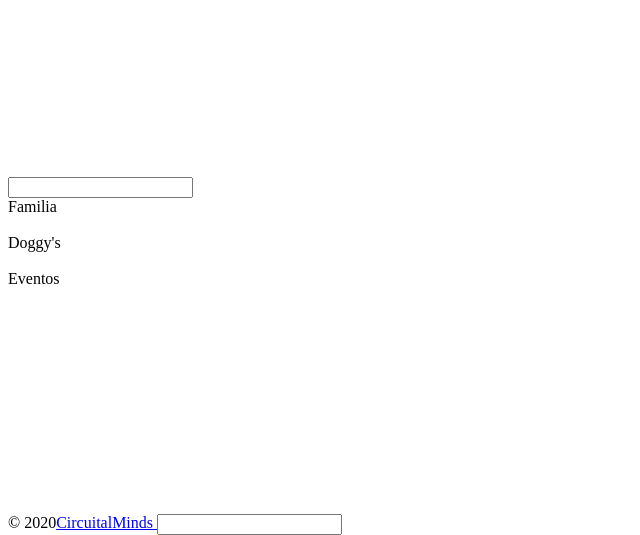
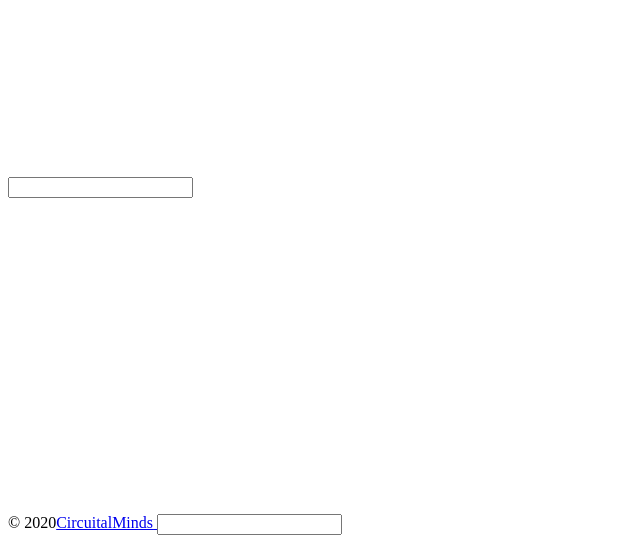
Before and after one commit to alanmatzumiya/matsuhub, a Python web app: template templates/images.html in a window 1280 px wide. Shown: the part 268-803 px from the top of the page, without its empty margins (0-640 px from the left). Run offline with Jinja, Linux system fonts and the light colour scheme; the template is opened without the code that fills it, so the values that code supplies are empty.

Commit message:
Update images.html

```diff
--- a/templates/images.html
+++ b/templates/images.html
@@ -1,59 +1,14 @@
 {% extends 'base.html' %}
 
 {% block content %}
-<div class="cell-md-12 w-100">
-<div class="row">
-<div data-role="panel" class="mt-2 bg-dark fg-teal h-100">
-<div class="cell-md-4">
-    <span class="branding-bar">Familia</span>
-    <div class="card-content p-2 bg-white" data-effect="image-set" data-role="tile" data-size="wide">
-      {% for j in range(5) %}
-      <img src="{{ files_path['family'] + '/2003/' + files['family']['2003'][j] }}"/>
-      <img src="{{ files_path['family'] + '/2003/' + files['family']['2003'][j+1] }}"/>
-      <img src="{{ files_path['family'] + '/2015/' + files['family']['2015'][j] }}"/>
-      <img src="{{ files_path['family'] + '/2015/' + files['family']['2015'][j+1] }}"/>
-      <img src="{{ files_path['family'] + '/2017/' + files['family']['2017'][j] }}"/>
+    <div class="card-content p-2 bg-white w-100 h-100" data-effect="image-set" data-role="tile" data-size="wide">
+      {% for image in files %}
+      <img src="{{ image }}"/>
       {% endfor %}
     </div>
-    <span class="branding-bar">Doggy's</span>
-    <div class="card-content p-2 bg-white" data-effect="image-set" data-role="tile" data-size="wide">
-      {% for k in range(5) %}
-      <img src="{{ files_path['doggys'] + '/2019/' + files['doggys']['2019'][k] }}"/>
-      <img src="{{ files_path['doggys'] + '/2019/' + files['doggys']['2019'][k+1] }}"/>
-      <img src="{{ files_path['doggys'] + '/2019/' + files['doggys']['2019'][k+2] }}"/>
-      <img src="{{ files_path['doggys'] + '/2019/' + files['doggys']['2019'][k+3] }}"/>
-      <img src="{{ files_path['doggys'] + '/2019/' + files['doggys']['2019'][k+4] }}"/>
+    <div class="card-content p-2 bg-white w-100 h-100" data-effect="image-set" data-role="tile" data-size="wide">
+      {% for file in img_view %}
+      <img src="{{ file }}"/>
       {% endfor %}
     </div>
-    <span class="branding-bar">Eventos</span>
-    <div class="card-content p-2 bg-white" data-effect="image-set" data-role="tile" data-size="wide">
-      {% for l in range(5) %}
-      <img src="{{ files_path['partys'] + '/2018/' + files['partys']['2018'][l] }}"/>
-      <img src="{{ files_path['partys'] + '/2018/' + files['partys']['2018'][l+1] }}"/>
-      <img src="{{ files_path['partys'] + '/2018/' + files['partys']['2018'][l+2] }}"/>
-      <img src="{{ files_path['partys'] + '/2018/' + files['partys']['2018'][l+3] }}"/>
-      <img src="{{ files_path['partys'] + '/2018/' + files['partys']['2018'][l+4] }}"/>
-      {% endfor %}
-    </div>
-</div>
-</div>
-<div class="mt-2 cell-md-8 card-container bg-dark fg-teal">
-<div data-role="carousel"
-     data-cls-controls="fg-darkTeal"
-     data-cls-bullet="bullet-big"
-     data-cls-bullet-on="bg-cyan drop-shadow"
-     data-cls-slides="rounded"
-     data-control-next="<span class='mif-arrow-right'></span>"
-     data-control-prev="<span class='mif-arrow-left'></span>"
-     data-auto-start="true"
-     data-period="3000"
-     data-duration="1000"
-     data-controls-outside="true" class="bg-dark">
-        {% for file in img_view %}
-        <div class="slide w-100 h-100" data-cover="{{ file }}"></div>
-        {% endfor %}
-</div>
-</div>
-</div>
-</div>
 {% endblock %}
```
